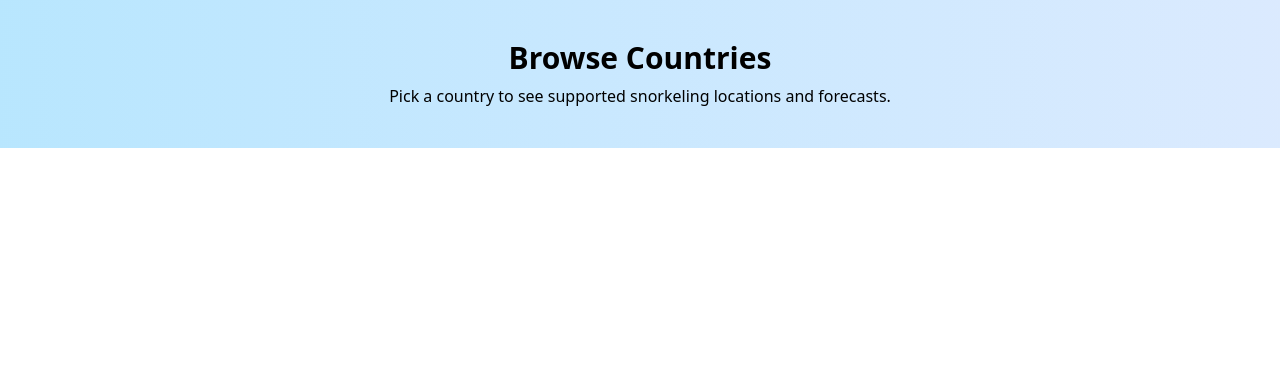
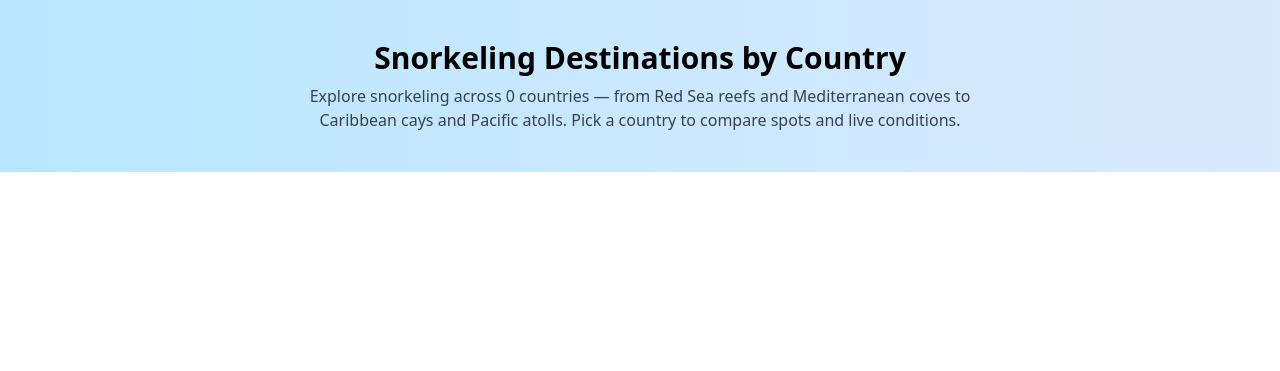
Before and after one commit to dunctk/snorkelforecast, a Django app: template conditions/templates/conditions/countries.html in a window 1280 px wide. Shown: the part 69-440 px from the top of the page. Run offline with Django 5.2, Linux system fonts and the light colour scheme; the template is opened without the code that fills it, so the values that code supplies are empty; style sheets or scripts are compiled from the project's sources.

Commit message:
feat(seo): upgrade countries hub — keyword title, intro content, ItemList schema
/countries/ was thin (generic 'Browse Countries' title, no structured data).
Now: 'Snorkeling by Country: N Destinations Worldwide' title targeting where-to-
snorkel intent, an intro paragraph, and CollectionPage + ItemList JSON-LD linking
all 72 country pages.

Co-Authored-By: Claude Opus 4.8 <noreply@anthropic.com>

```diff
--- a/conditions/templates/conditions/countries.html
+++ b/conditions/templates/conditions/countries.html
@@ -1,31 +1,54 @@
 {% extends 'conditions/base.html' %}
 {% load static %}
 
-{% block title %}Browse Countries – SnorkelForecast.com{% endblock %}
+{% block title %}Snorkeling by Country: {{ countries|length }} Destinations Worldwide{% endblock %}
 
 {% block meta %}
-  <meta name="description" content="Browse countries with supported snorkeling locations and open detailed forecasts.">
-  <meta property="og:title" content="Browse Countries – SnorkelForecast.com" />
-  <meta property="og:description" content="Explore snorkeling locations by country and find the best conditions." />
+  <meta name="description" content="Where to snorkel around the world — browse {{ countries|length }} countries and compare live snorkeling conditions (wave height, wind, water temperature and tides) for every spot.">
+  <meta property="og:type" content="website" />
+  <meta property="og:title" content="Snorkeling by Country: {{ countries|length }} Destinations Worldwide" />
+  <meta property="og:description" content="Browse {{ countries|length }} countries and find the best snorkeling conditions worldwide." />
   <meta property="og:image" content="https://snorkelforecast.com/og.png" />
   <meta property="og:image:width" content="1200" />
   <meta property="og:image:height" content="630" />
   <meta name="twitter:image" content="https://snorkelforecast.com/og.png" />
   <meta property="og:url" content="https://snorkelforecast.com/countries/" />
   <meta name="twitter:card" content="summary_large_image" />
+  <script type="application/ld+json">
+  {
+    "@context": "https://schema.org",
+    "@type": "CollectionPage",
+    "name": "Snorkeling Destinations by Country",
+    "description": "Browse {{ countries|length }} countries with live snorkeling forecasts worldwide.",
+    "url": "https://snorkelforecast.com/countries/",
+    "mainEntity": {
+      "@type": "ItemList",
+      "numberOfItems": {{ countries|length }},
+      "itemListElement": [
+        {% for c in countries %}
+        {"@type": "ListItem", "position": {{ forloop.counter }}, "name": "Snorkeling in {{ c.name }}", "url": "https://snorkelforecast.com/{{ c.slug }}/"}{% if not forloop.last %},{% endif %}
+        {% endfor %}
+      ]
+    }
+  }
+  </script>
 {% endblock %}
 
 {% block content %}
   <!-- Hero -->
-  <section class="bg-gradient-to-r from-sky-200 to-blue-100">
+  <section class="bg-gradient-to-r from-sky-200 to-blue-100 ui-night:from-slate-800 ui-night:to-gray-900">
     <div class="max-w-6xl mx-auto px-4 py-10 text-center">
-      <h1 class="text-2xl sm:text-3xl font-bold">Browse Countries</h1>
-      <p class="text-sm sm:text-base mt-2">Pick a country to see supported snorkeling locations and forecasts.</p>
+      <h1 class="text-2xl sm:text-3xl font-bold">Snorkeling Destinations by Country</h1>
+      <p class="text-sm sm:text-base mt-2 max-w-2xl mx-auto text-gray-700 ui-night:text-gray-200">
+        Explore snorkeling across {{ countries|length }} countries — from Red Sea reefs and Mediterranean coves
+        to Caribbean cays and Pacific atolls. Pick a country to compare spots and live conditions.
+      </p>
     </div>
   </section>
 
   <!-- Countries Grid -->
   <section class="max-w-6xl mx-auto px-4 py-10">
+    <h2 class="sr-only">All countries</h2>
     <div class="grid grid-cols-1 sm:grid-cols-2 lg:grid-cols-3 gap-4 sm:gap-6">
       {% for c in countries %}
       <a href="/{% firstof c.slug %}/" class="group block">
```
